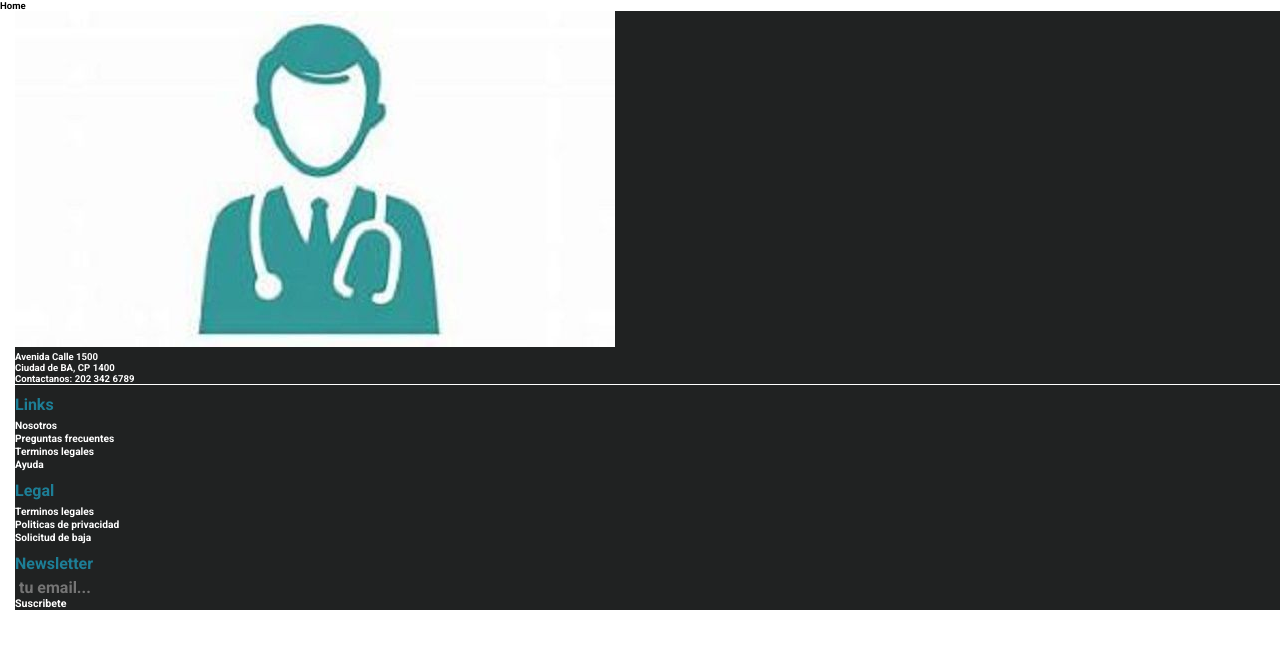
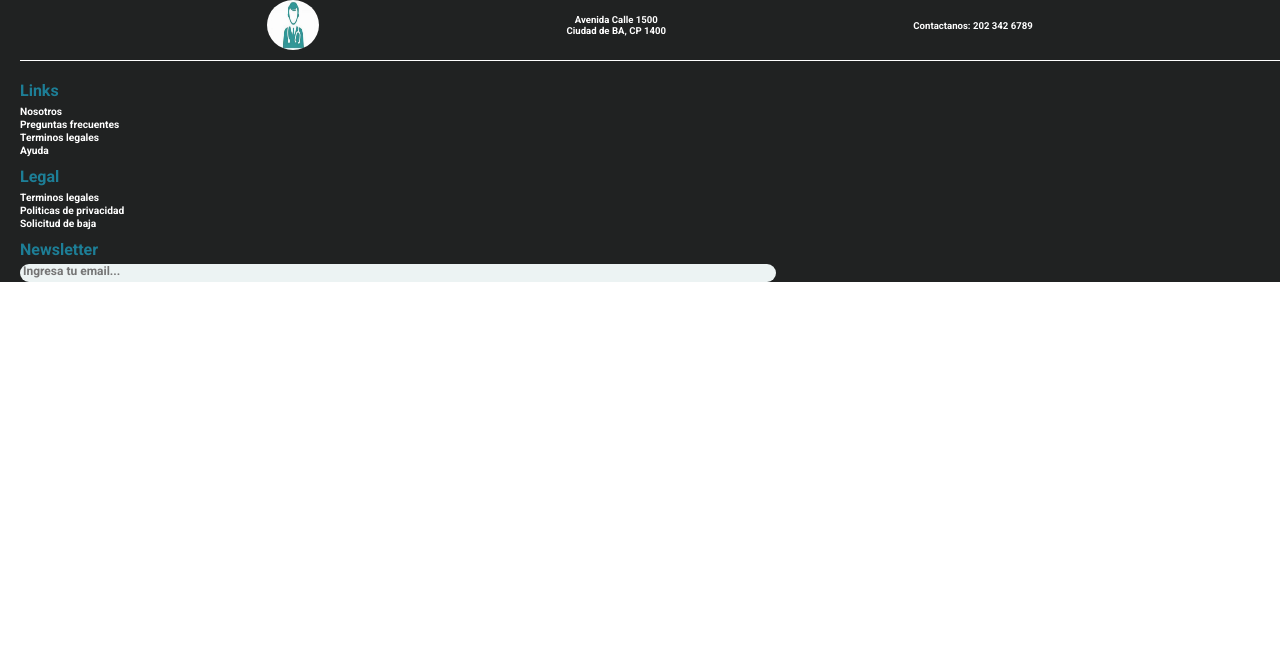
Before and after one commit to No-Country/C1-G4, a React (Create React App) app in the folder client/: page / in a window 1280 px wide. Shown: the top 648 px of the page. Built offline with nearby package versions, Linux system fonts and the light colour scheme.

Commit message:
resta respnsive y css

```diff
--- a/client/src/components/Footer/Footer.js
+++ b/client/src/components/Footer/Footer.js
@@ -7,11 +7,9 @@ function Footer() {
     <Fragment>
       <div>
         <footer>
-          <div style={styles}>
-            <div classname="divcontacto">
-              <a href="index-2.html">
-                <img classname="logo" src={logo} alt="" />
-              </a>
+          <div className="divfooter" style={styles}>
+            <div id="divcontacto">
+              <img id="logo" src={logo} alt="" />
               <p>
                 Avenida Calle 1500 <br />
                 Ciudad de BA, CP 1400
@@ -23,7 +21,7 @@ function Footer() {
               <h4>Links</h4>
               <ul>
                 <li>
-                  <a href="# ">Nosotros</a>
+                  <a href="https://www.google.com.ar">Nosotros</a>
                 </li>
                 <li>
                   <a href="# ">Preguntas frecuentes</a>
@@ -53,12 +51,8 @@ function Footer() {
             <div className="divs">
               <h4>Newsletter</h4>
               <form action="#">
-                <input type="text" placeholder=" tu email..." />
+                <input type="text" placeholder=" Ingresa tu email..." />
               </form>
-
-              <a href="# " classname="btn">
-                <h5>Suscribete</h5>
-              </a>
             </div>
           </div>
         </footer>
--- a/client/src/pages/Home.js
+++ b/client/src/pages/Home.js
@@ -1,11 +1,11 @@
-import styles from '../styles/home.module.css'
+import styles from "../styles/home.module.css";
 
 const Home = () => {
-   return (
-      <div>
-         <p>Home</p>
-      </div>
-   )
-}
+  return (
+    <div>
+      <p></p>
+    </div>
+  );
+};
 
-export default Home
+export default Home;
--- a/client/src/styles/Footer.css
+++ b/client/src/styles/Footer.css
@@ -15,24 +15,41 @@ hr {
   background-color: white;
   width: 100%;
   height: 1px;
+  margin: 10px 0px 10px 0px;
 }
 
 footer {
   background-color: rgb(32, 34, 34);
   color: rgb(255, 255, 255);
   font-family: Arial, Helvetica, sans-serif;
-  margin-left: 15px;
+}
+
+.divfooter {
+  margin-left: 20px;
 }
 
 .divs {
   padding-top: 10px;
 }
 
-.logo {
-  height: 10px;
-  width: 10px;
+#logo {
+  height: 50px;
+  width: 52px;
+  border-radius: 50%;
 }
-.divcontacto {
+#divcontacto {
   display: flex;
-  justify-content: center;
+  justify-content: space-evenly;
+  text-align: center;
+  align-items: center;
 }
+
+form {
+  background-color: rgb(236, 243, 243);
+  color: rgb(71, 69, 69);
+  font-size: 12px;
+  border-radius: 15px;
+  width: 60%;
+  height: 18px;
+  margin-bottom: 20px;
+}
```
